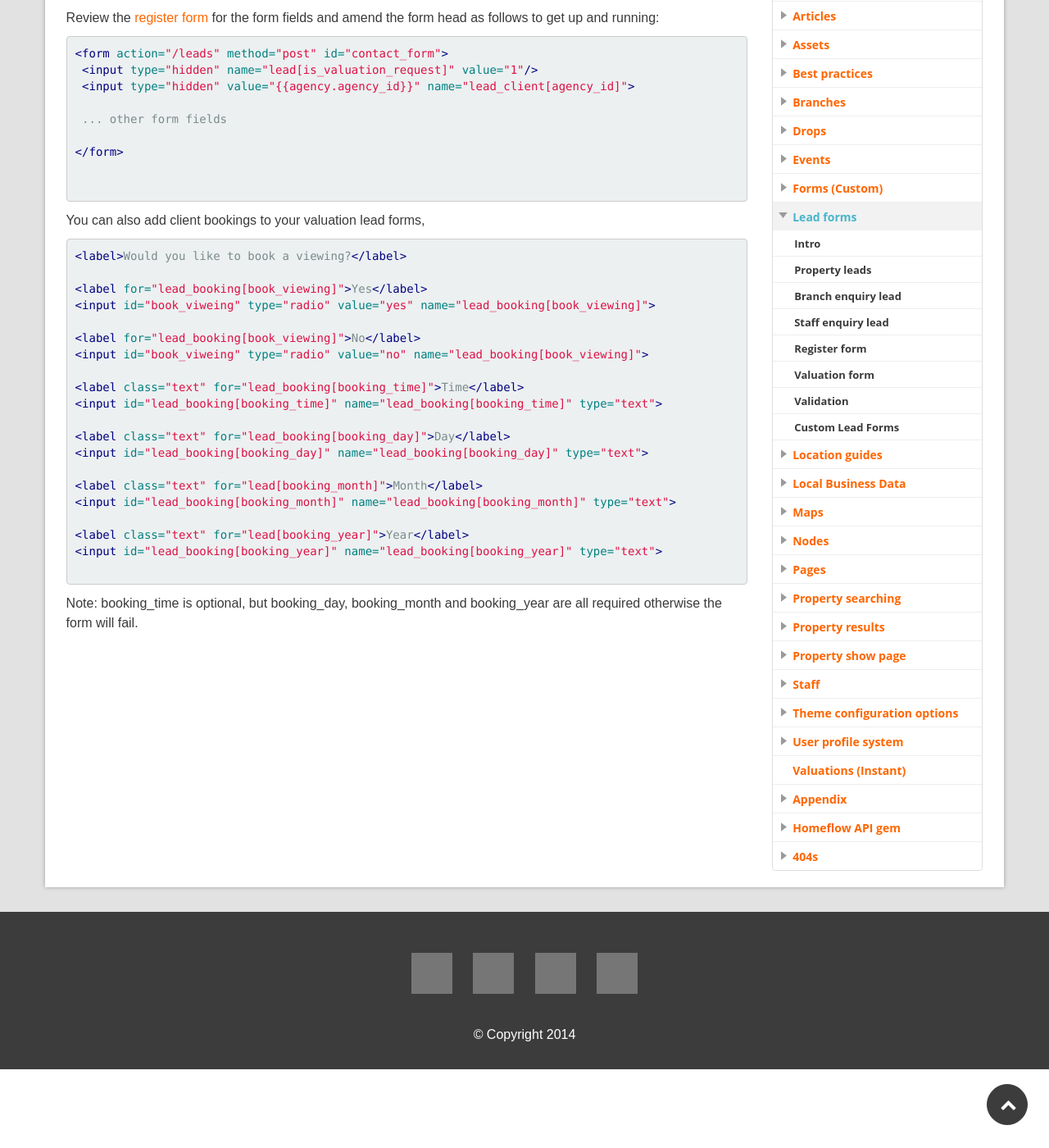
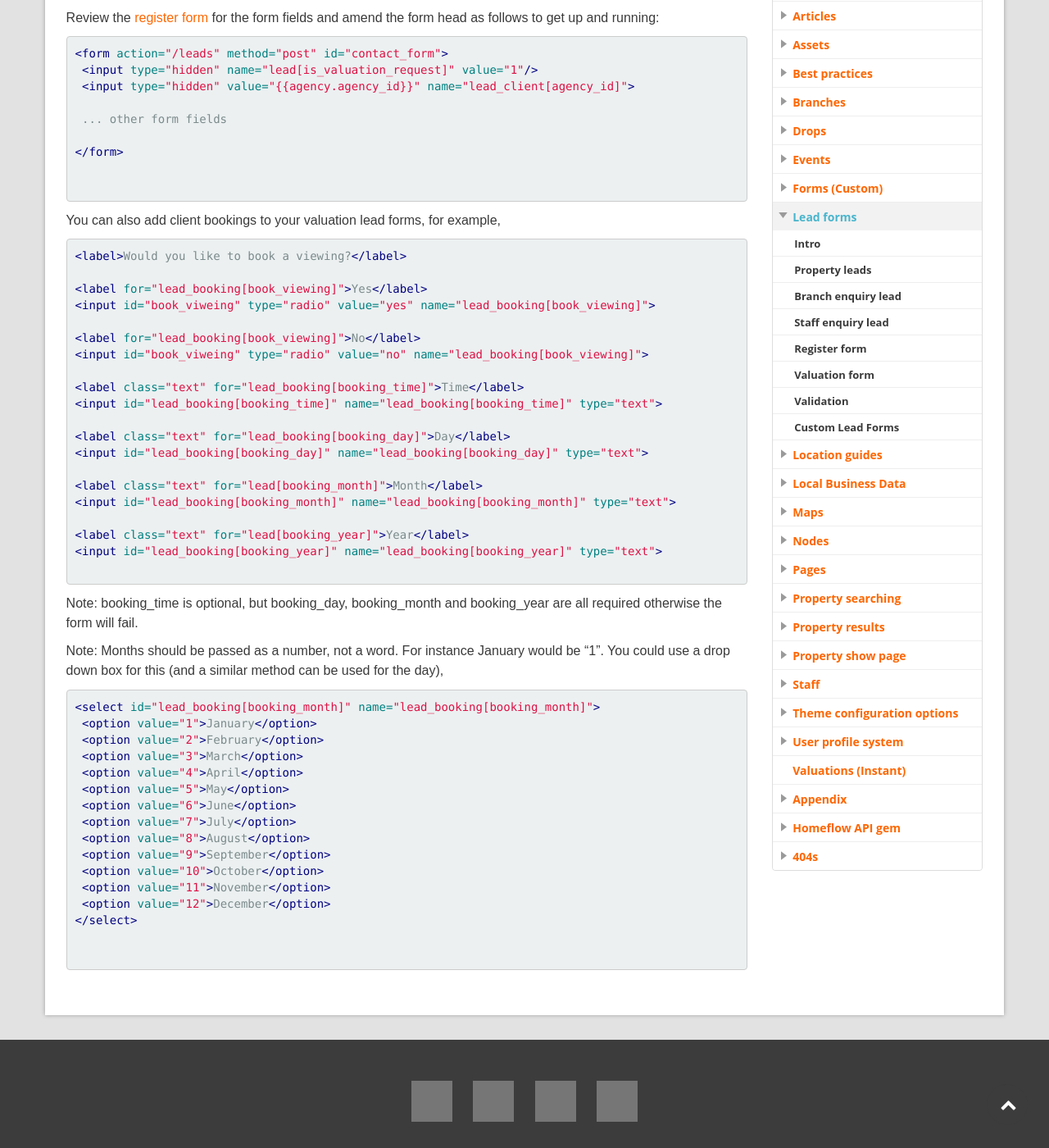
Before and after one commit to homeflow/homeflow.github.io, a Jekyll site: the page built from _posts/lead-forms/2015-04-02-valuation-form.md, in a window 1280 px wide and 1400 px high, scrolled down 515 px. Shown: the whole window at 82% size. Built offline with Jekyll 4.4.1, drawn with Linux system fonts in a browser that asks for light colours; grey boxes are pictures that could not be loaded.

Commit message:
add some more guidance

```diff
--- a/_posts/lead-forms/2015-04-02-valuation-form.md
+++ b/_posts/lead-forms/2015-04-02-valuation-form.md
@@ -22,7 +22,7 @@ Review the [register form](/cms-pages/#register-form) for the form fields and am
 {% endraw %}
 {% endhighlight %}
 
-You can also add client bookings to your valuation lead forms,
+You can also add client bookings to your valuation lead forms, for example,
 
 {% highlight html %}
 {% raw %}
@@ -51,3 +51,26 @@ You can also add client bookings to your valuation lead forms,
 {% endhighlight %}
 
 Note: booking_time is optional, but booking_day, booking_month and booking_year are all required otherwise the form will fail.
+
+Note: Months should be passed as a number, not a word. For instance January would be "1". You could use a drop down box for this (and a similar method can be used for the day),
+
+{% highlight html %}
+{% raw %}
+
+<select id="lead_booking[booking_month]" name="lead_booking[booking_month]">
+ <option value="1">January</option>
+ <option value="2">February</option>
+ <option value="3">March</option>
+ <option value="4">April</option>
+ <option value="5">May</option>
+ <option value="6">June</option>
+ <option value="7">July</option>
+ <option value="8">August</option>
+ <option value="9">September</option>
+ <option value="10">October</option>
+ <option value="11">November</option>
+ <option value="12">December</option>
+</select>
+
+{% endraw %}
+{% endhighlight %}
```
